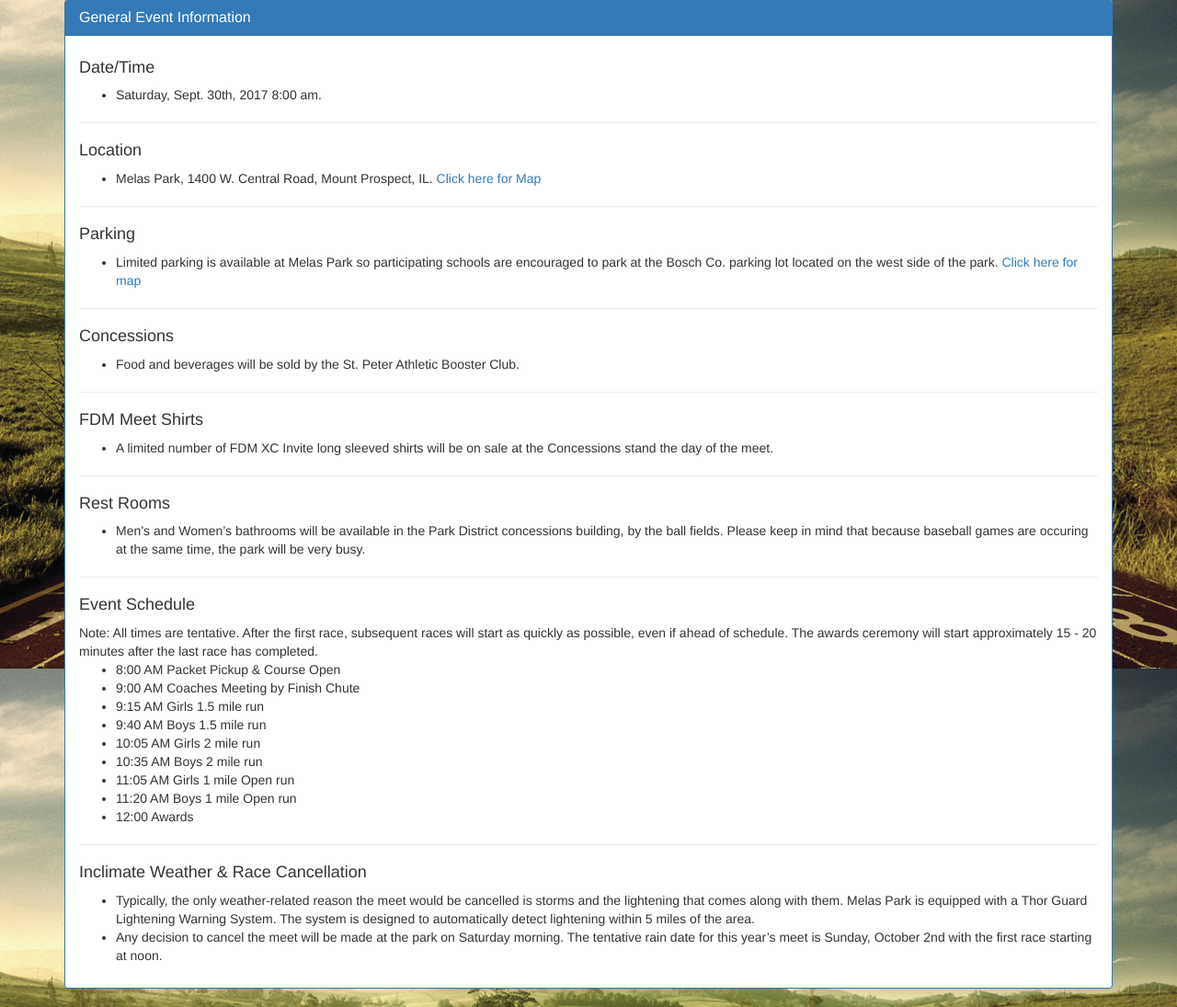
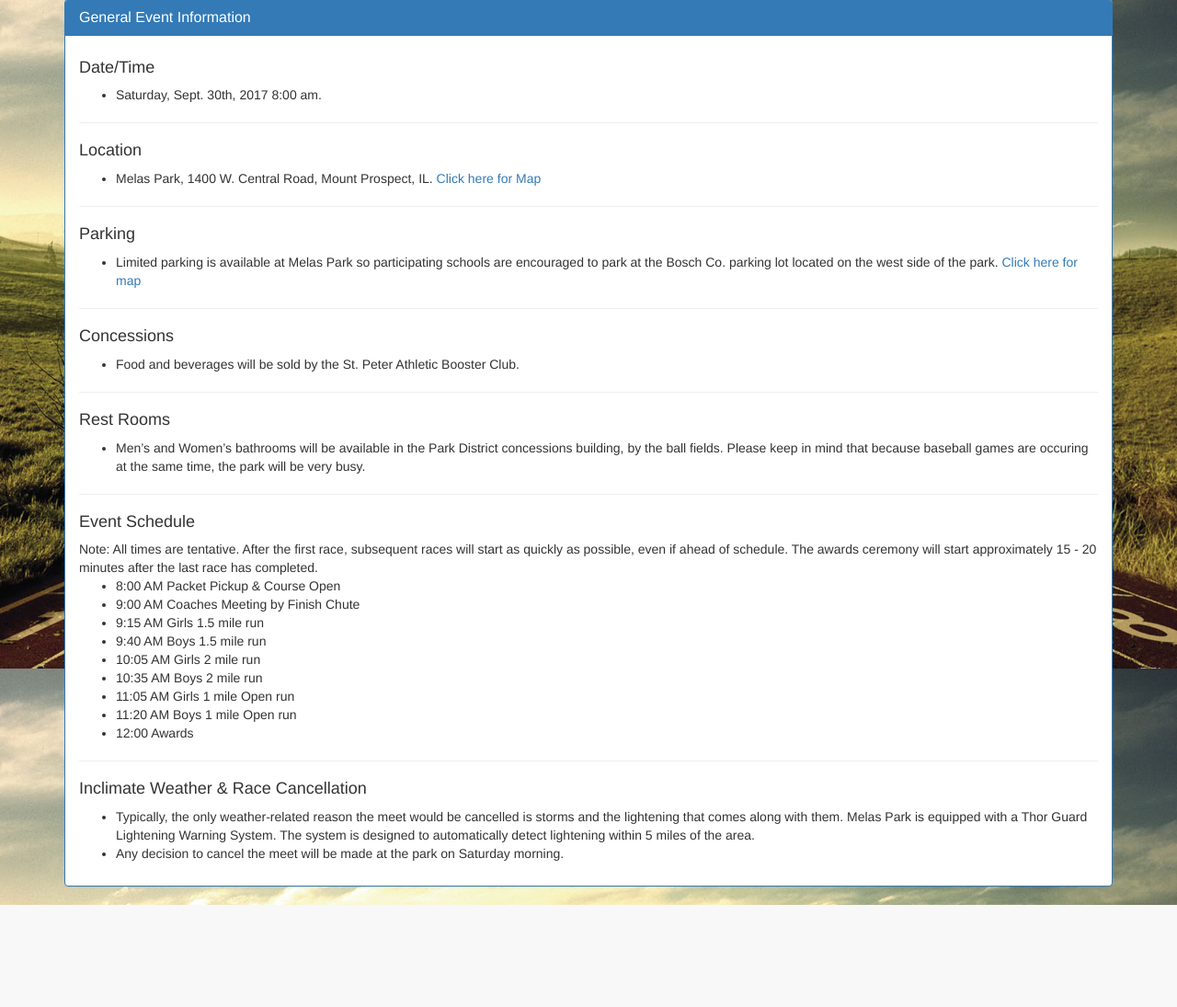
Before and after one commit to BoilerTom90/fdminfo, a PHP site: page /about.php in a window 1280 px wide. Shown: the part 73-1168 px from the top of the page at 92% size. After the commit the page ends 1057 px from the top, so only its background shows below. Run offline with PHP 8.4, Linux system fonts and the light colour scheme.

Commit message:
Updated for 2018 race

```diff
--- a/about.php
+++ b/about.php
@@ -45,11 +45,6 @@ function printRegInfo() {
         <ul>
           <li>Food and beverages will be sold by the St. Peter Athletic Booster Club.
           </li>
-        </ul><hr/>
-
-        <h4>FDM Meet Shirts</h4>
-        <ul>
-            <li>A limited number of FDM XC Invite long sleeved shirts will be on sale at the Concessions stand the day of the meet.</li>
         </ul>
         <hr/>
 
@@ -84,7 +79,6 @@ function printRegInfo() {
             automatically detect lightening within 5 miles of the area.
           </li>
           <li>Any decision to cancel the meet will be made at the park on Saturday morning.
-            The tentative rain date for this year’s meet is Sunday, October 2nd with the first race starting at noon.
             </li>
 
         </ul>
--- a/index.php
+++ b/index.php
@@ -33,9 +33,8 @@ require_once('navbar.inc.php');
 
 					<p>Historically, approximately 30 schools and over 700 runners have participated in the event making it one
 					of the largest Middle School Cross Country Invitationals in the state of Illinois. Participants in this
-					invitational primarily come from public and private schools in the Chicagoland area.  This year will be the
-					24th year that St. Peter hosts this wonderful event.  Over the last 2 years, 1,488 runners competed in the
-					6 different races at the FDM.  These 6 different races (3 boys, 3 girls) range from the highly competitive
+					invitational primarily come from public and private schools in the Chicagoland area.  This will be the
+					26th annual year that St. Peter hosts this wonderful event.  Over the last 4 years, almost 3000 runners competed in the 6 different races at the FDM.    These 6 different races (3 boys, 3 girls) range from the highly competitive
 					2 mile race, the moderately competitive 1.5 mile race, and the 1 mile open race.  The event is
 					highlighted by great competition and wonderful fellowship that supports our student-athletes.  </p>
 
```
